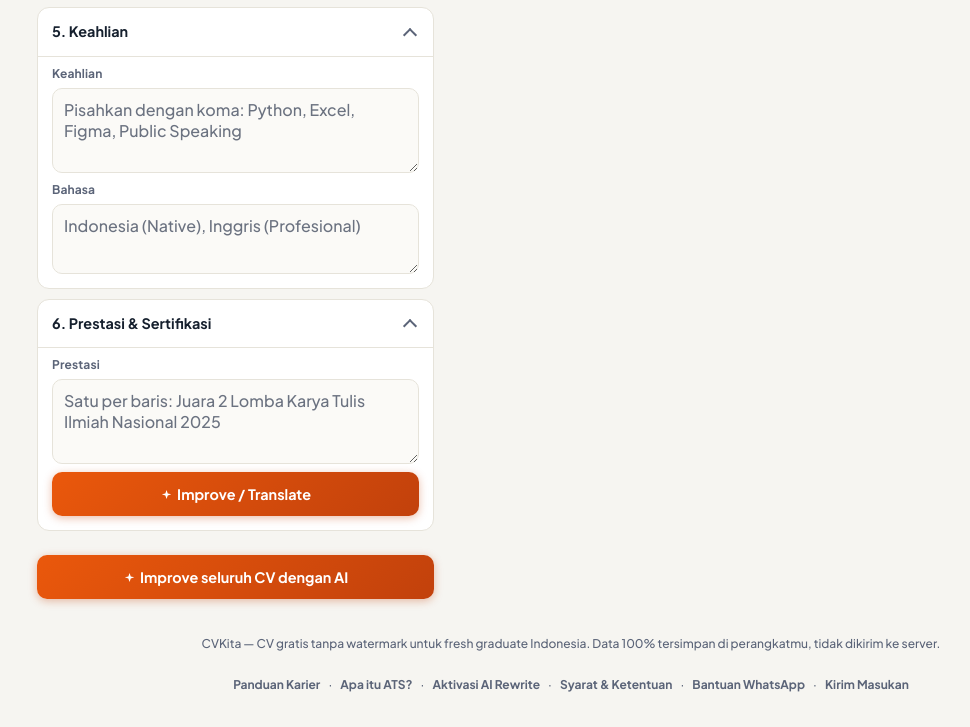
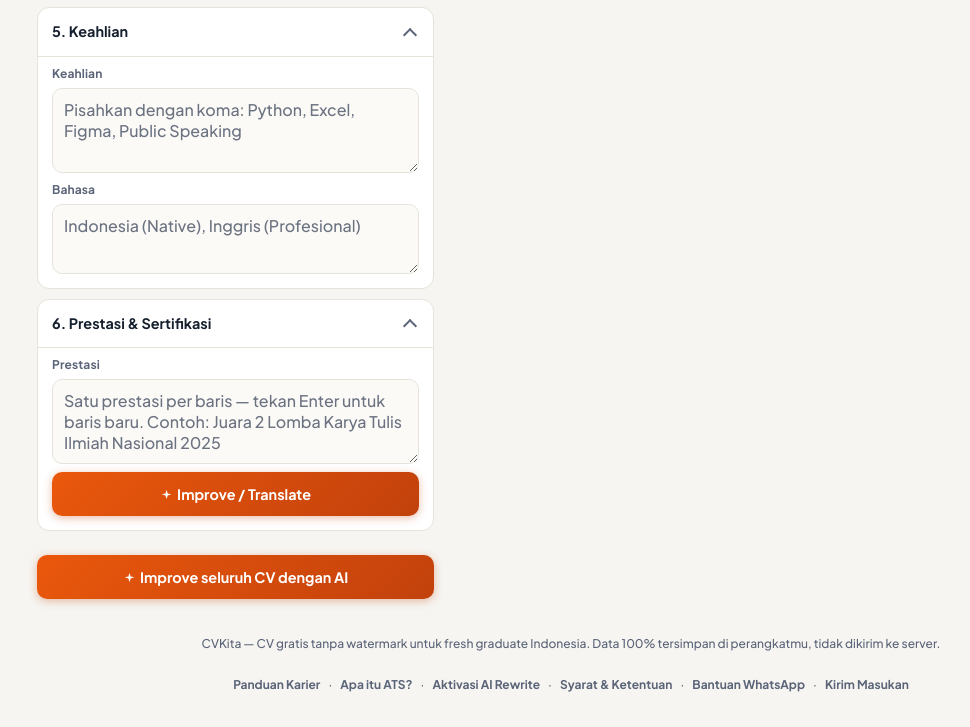
Before and after one commit to rifakhoirul/cvkita, a website: page index.html in a window 1280 px wide. Shown: the part 2362-3089 px from the top of the page, without its empty margins (69-1039 px from the left). Drawn offline with Linux system fonts and the light colour scheme; no server answers.

Commit message:
Copy: placeholder Prestasi jelasin cara nambah baris (Enter); test copy

```diff
--- a/index.html
+++ b/index.html
@@ -153,7 +153,7 @@
       </details>
 
       <details open><summary>6. Prestasi &amp; Sertifikasi</summary>
-        <label>Prestasi<textarea name="prestasi" rows="3" placeholder="Satu per baris: Juara 2 Lomba Karya Tulis Ilmiah Nasional 2025"></textarea></label>
+        <label>Prestasi<textarea name="prestasi" rows="3" placeholder="Satu prestasi per baris — tekan Enter untuk baris baru. Contoh: Juara 2 Lomba Karya Tulis Ilmiah Nasional 2025"></textarea></label>
         <button id="btn-ai-prestasi" class="btn ai btn-ai-prestasi" type="button"><svg class="ic" aria-hidden="true"><use href="#i-sparkle"></use></svg> Improve / Translate</button>
       </details>
 
```
Also changed, not shown: tests/prestasi-copy.spec.js (added, +10 -0 lines).
